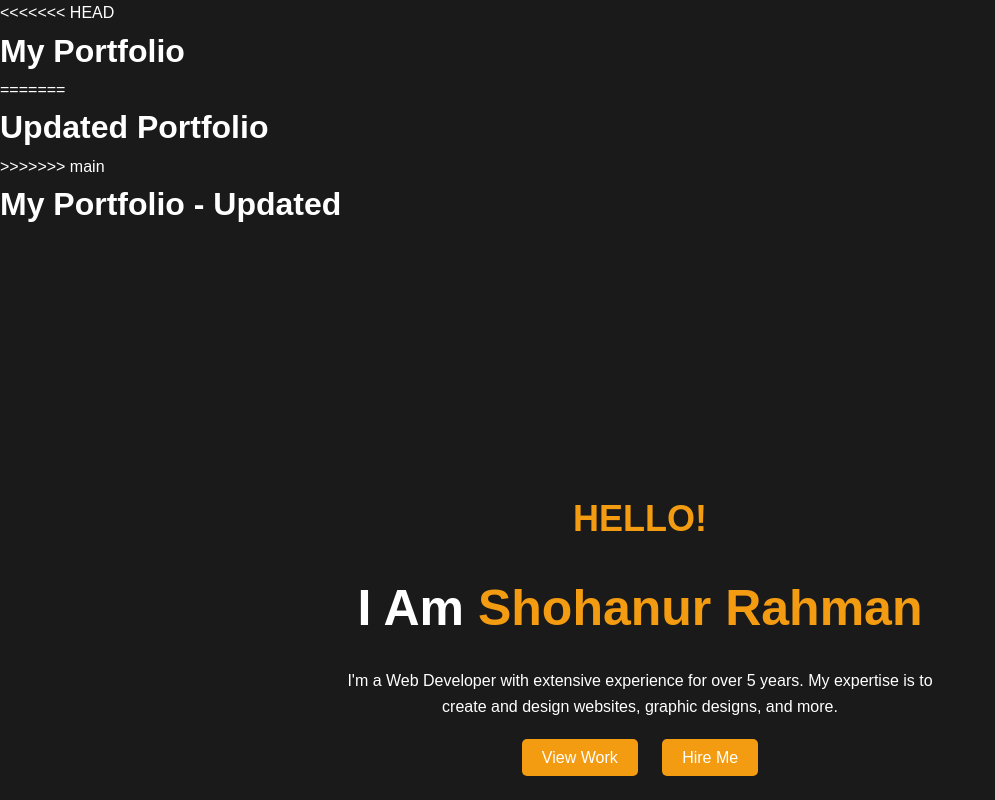
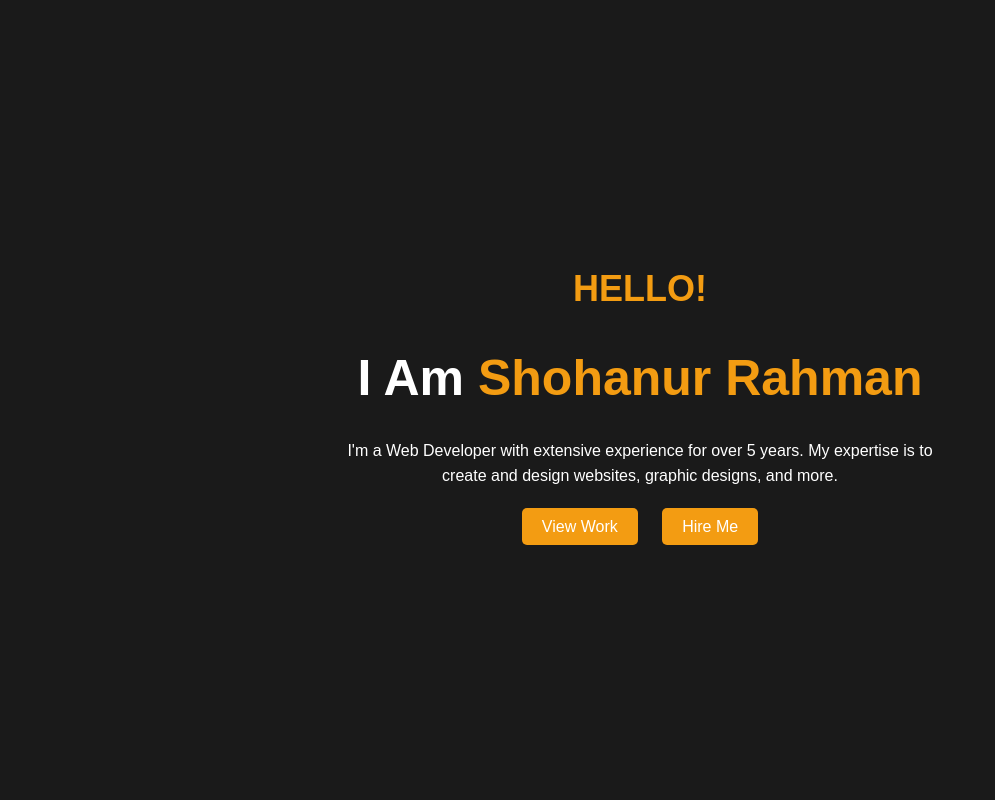
Before and after one commit to sohanurpub/my-portfolio, a plain HTML site: page index.html in a window 1280 px wide. Shown: the top 800 px of the page, without its empty margins (0-995 px from the left). Drawn offline with Linux system fonts and the light colour scheme.

Commit message:
Update index.html

```diff
--- a/index.html
+++ b/index.html
@@ -7,14 +7,6 @@
   <link rel="stylesheet" href="styles.css">
 </head>
 <body>
-  <<<<<<< HEAD
-<!-- This is your local change -->
-<h1>My Portfolio</h1>
-=======
-<!-- This is the change from the remote repository -->
-<h1>Updated Portfolio</h1>
->>>>>>> main
-<h1>My Portfolio - Updated</h1>
 
   <section id="home">
     <div class="intro">
```
